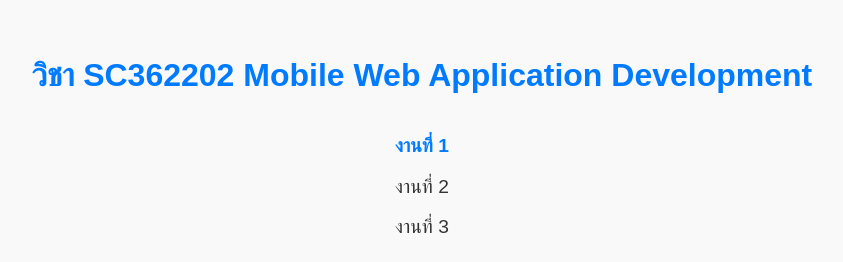
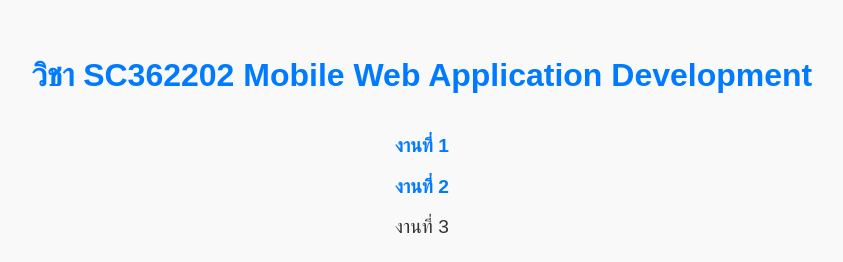
Before and after one commit to Phurinatbo/SC362202_MobileWeb, a plain HTML site: page index.html in a window 1280 px wide. Shown: the part 213-475 px from the top of the page, without its empty margins (218-1061 px from the left). Drawn offline with Linux system fonts and the light colour scheme.

Commit message:
Update index.html

```diff
--- a/index.html
+++ b/index.html
@@ -10,7 +10,7 @@
     <h1>วิชา SC362202 Mobile Web Application Development</h1>
     <ul>
         <li><a href="./Assingment1/index.html">งานที่ 1</a></li>
-        <li>งานที่ 2</li>
+        <li><a href="./Assingment2/index.html">งานที่ 2</a></li>
         <li>งานที่ 3</li>
     </ul>
     <h1>โดย 663380180-5 นายภูริณัฐ บุญมาถึง</h1>
```
